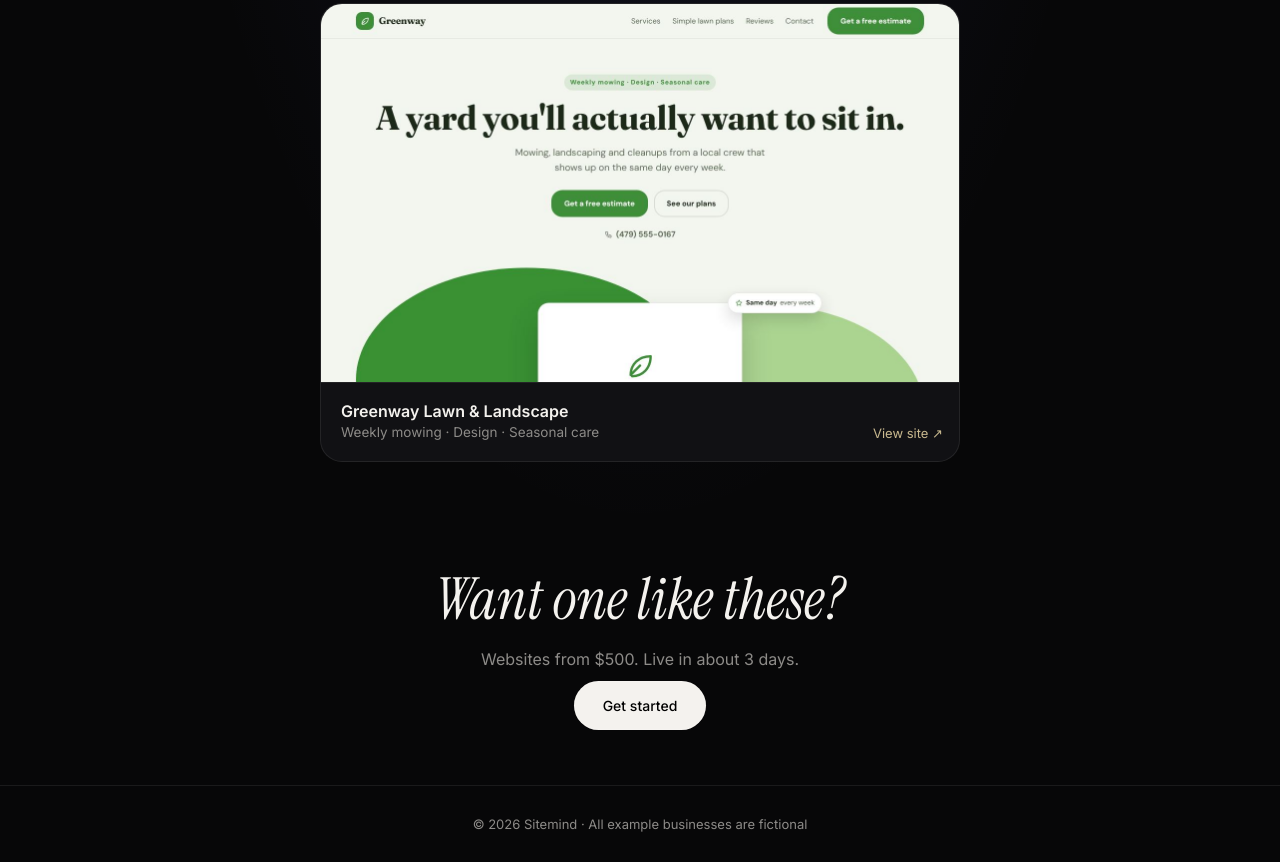
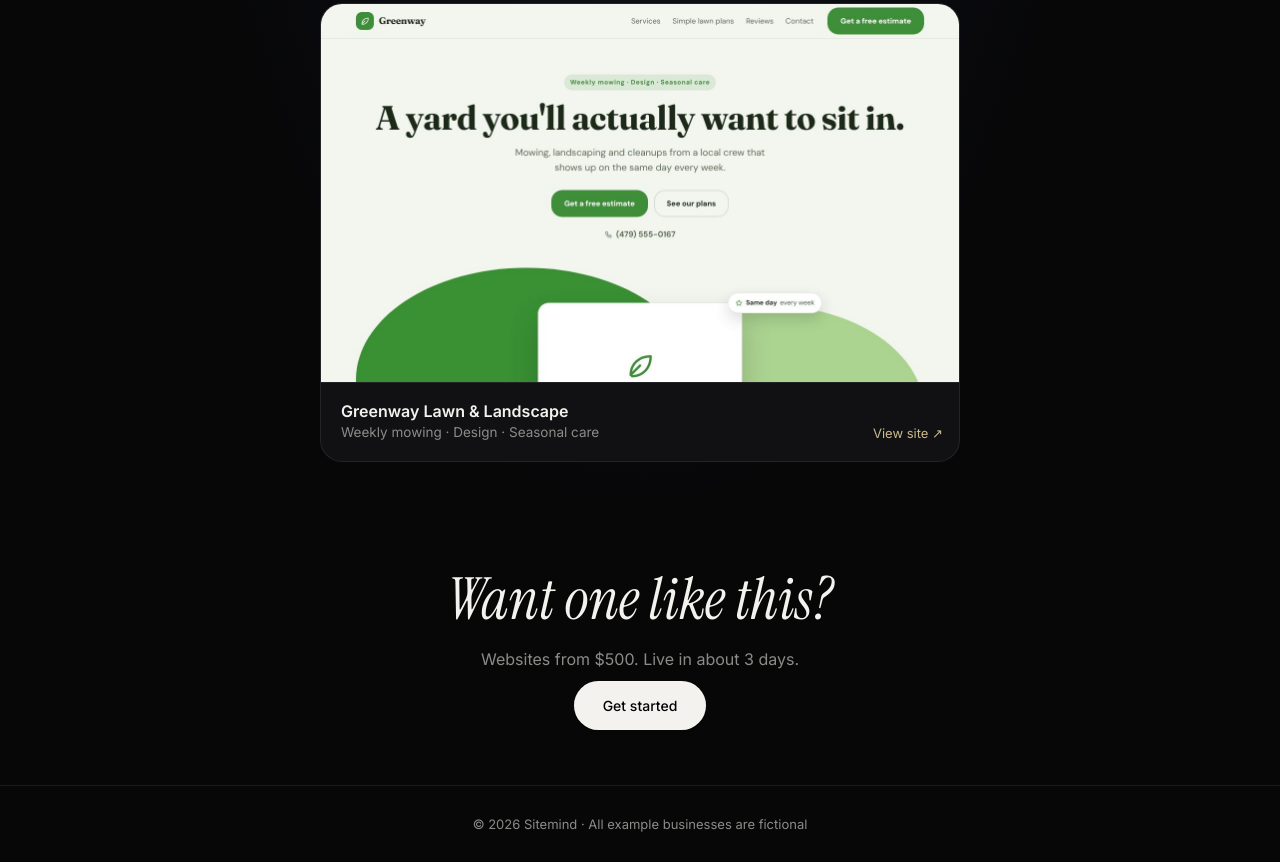
Before and after one commit to pab412/sitemind, a plain HTML site: page examples/index.html in a window 1280 px wide. Shown: the part 488-1350 px from the top of the page. Drawn offline with Linux system fonts and the light colour scheme.

Commit message:
Fix gallery heading for single example
Co-Authored-By: Claude Opus 5.5 <noreply@anthropic.com>
Claude-Session: https://claude.ai/code/session_01PLRpbi61Hy2EsLWAZx1QGs

```diff
--- a/examples/index.html
+++ b/examples/index.html
@@ -30,6 +30,6 @@ footer{border-top:1px solid var(--line);padding:30px 0;color:var(--muted);font-s
 <div class="wrap"><div class="top"><a class="logo" href="/">sitemind</a><a class="btn" href="/#contact">Get started ↗</a></div>
 <div class="head"><div class="k">Example websites</div><h1>See what you'd be <em>getting.</em></h1><p>A sample site for a fictional local business, built the same way we'd build yours: fast, mobile-first and designed to bring in calls. More examples coming soon.</p></div>
 <section class="grp"><div class="gh"><h2>Home services</h2></div><div class="cards one"><a class="card" href="/examples/greenway-lawn/"><div class="shot"><img src="/examples/thumbs/greenway-lawn.jpg" alt="Greenway Lawn &amp; Landscape sample website" loading="lazy"></div><div class="meta"><b>Greenway Lawn &amp; Landscape</b><span>Weekly mowing · Design · Seasonal care</span></div><span class="go">View site ↗</span></a></div></section>
-<div class="cta"><h2>Want one like these?</h2><p>Websites from $500. Live in about 3 days.</p><a class="btn" href="/#contact">Get started</a></div></div>
+<div class="cta"><h2>Want one like this?</h2><p>Websites from $500. Live in about 3 days.</p><a class="btn" href="/#contact">Get started</a></div></div>
 <footer>© 2026 Sitemind · All example businesses are fictional</footer>
 </body></html>
```
